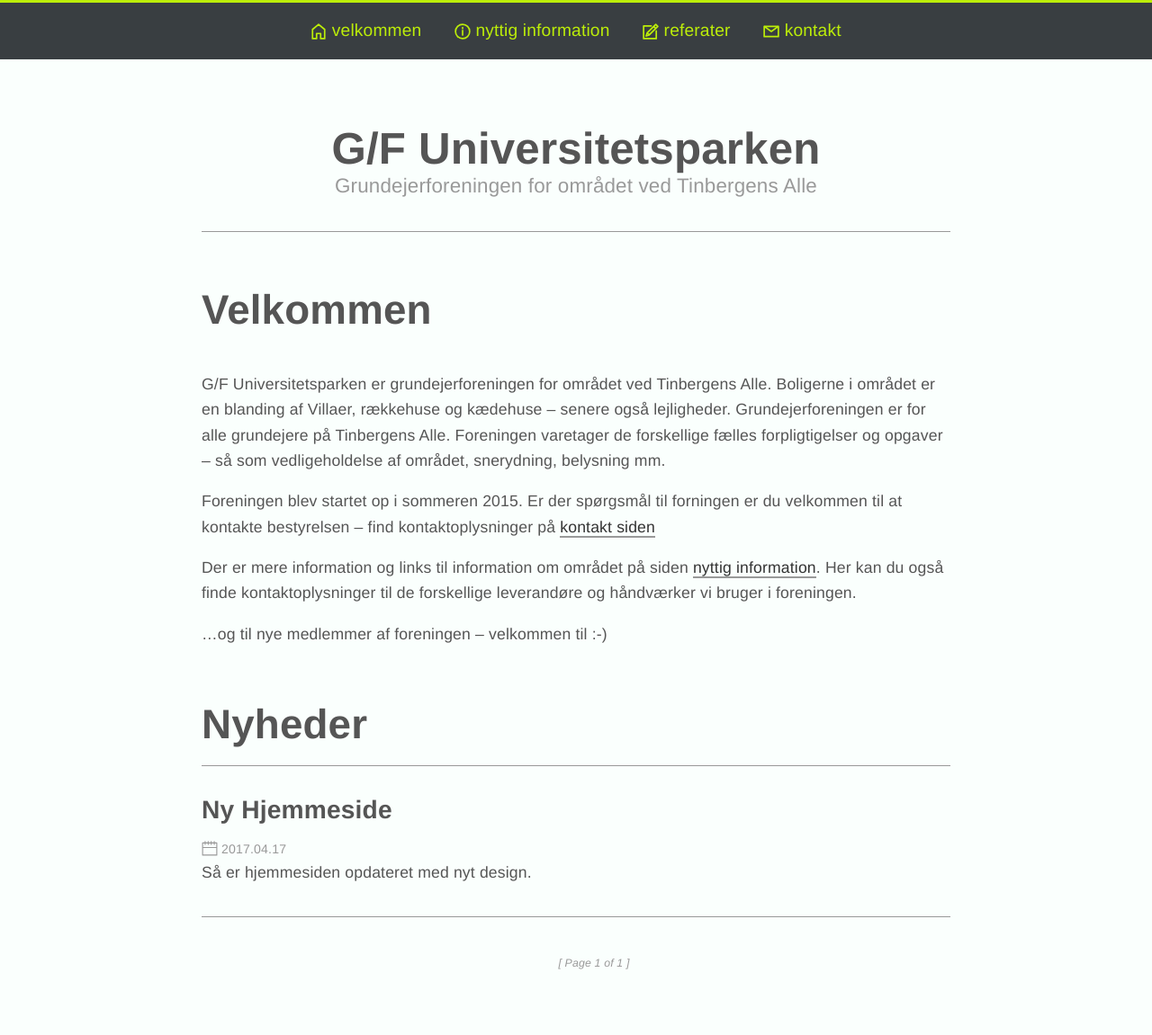
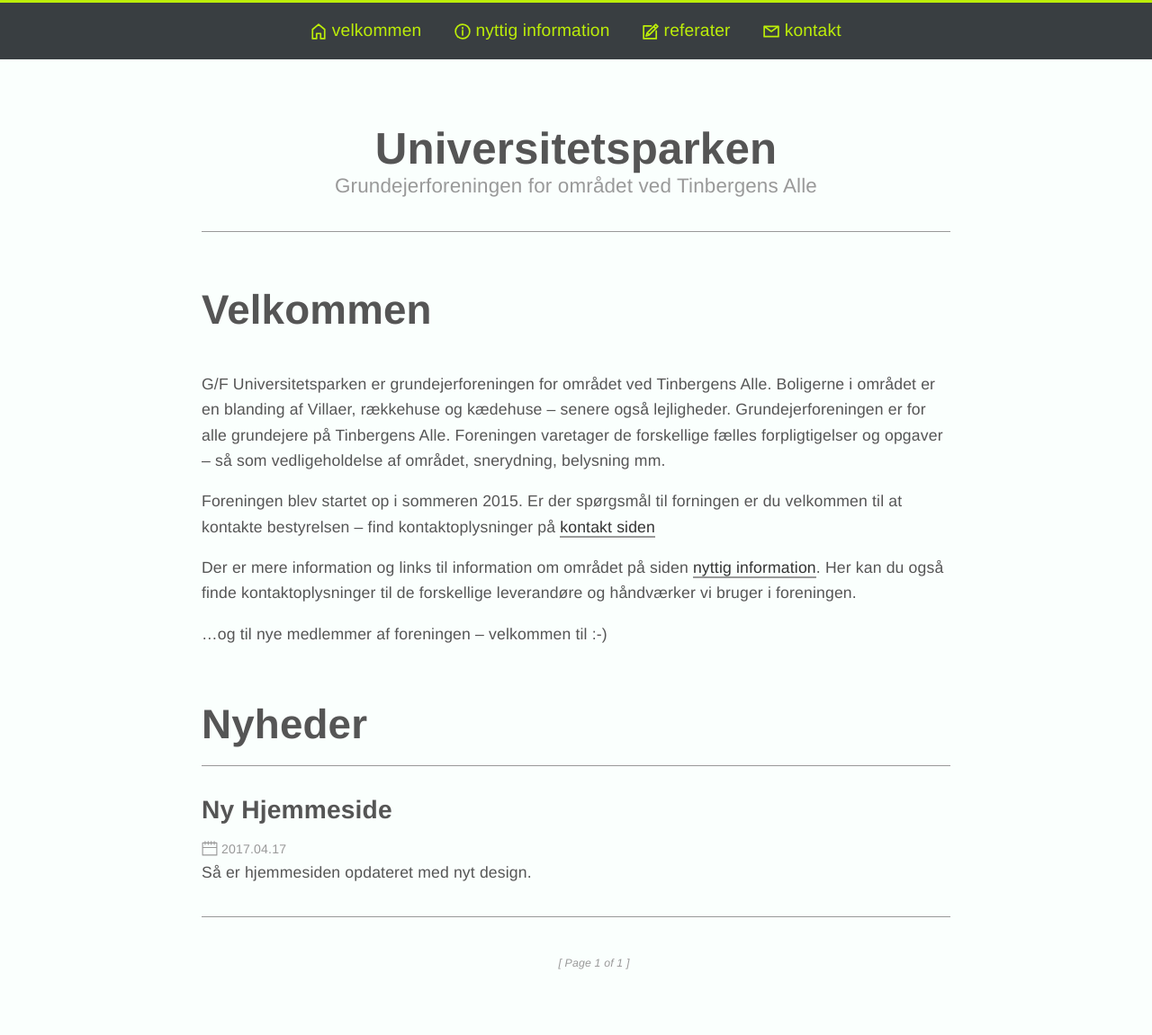
Before and after one commit to universitetsparken/universitetsparken.github.io, a Jekyll site: the page built from index.html, in a window 1280 px wide. Shown: the whole page at 90% size. Built offline with Jekyll 4.4.1, drawn with Linux system fonts in a browser that asks for light colours; the list of posts is cut into pages by our own code.

```diff
--- a/_config.yml
+++ b/_config.yml
@@ -1,5 +1,5 @@
 # Site settings
-title: "G/F Universitetsparken"
+title: "Universitetsparken"
 description: "Grundejerforeningen for området ved Tinbergens Alle"
 baseurl: ""
 url: ""
```
